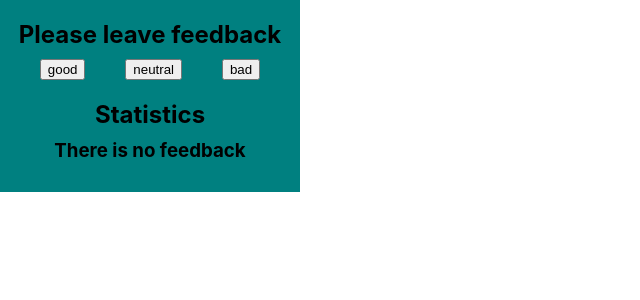
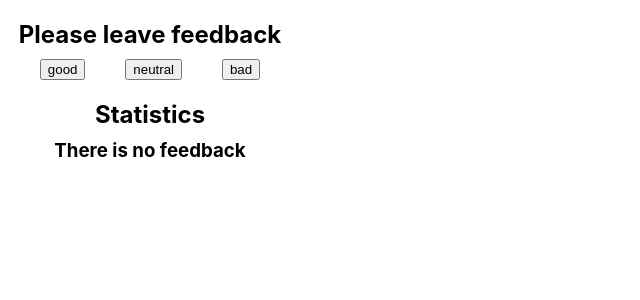
Before and after one commit to Vova-KE/goit-react-hw-02-feedback_91, a React (Create React App) app: page / in a window 1280 px wide. Shown: the top 300 px of the page, without its empty margins (0-640 px from the left). Built offline with nearby package versions, Linux system fonts and the light colour scheme.

Commit message:
task 4 upd css
task 4 upd css

```diff
--- a/src/components/style.module.css
+++ b/src/components/style.module.css
@@ -1,6 +1,6 @@
 .wrapper {
   width: 300px;
-  background-color: teal;
+  /* background-color: teal; */
   text-align: center;
   padding: 20px 0;
 }
```
